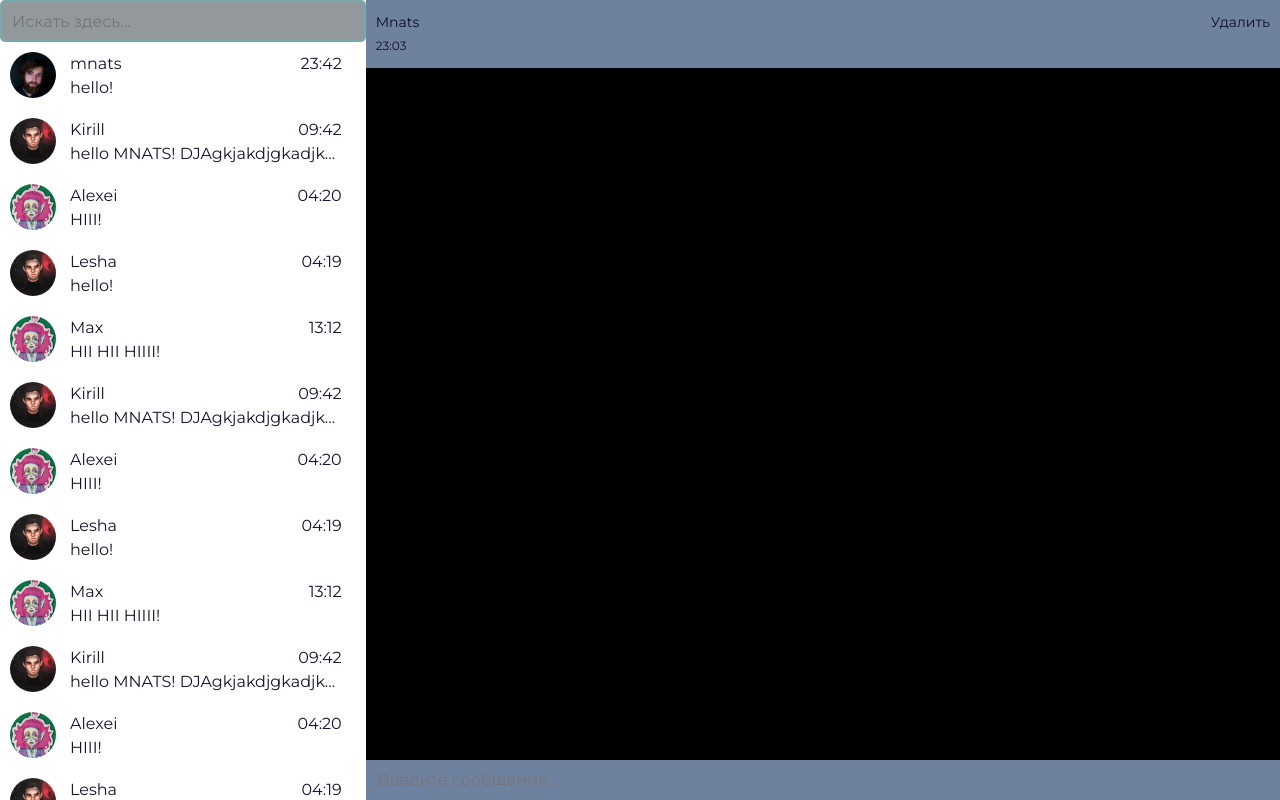
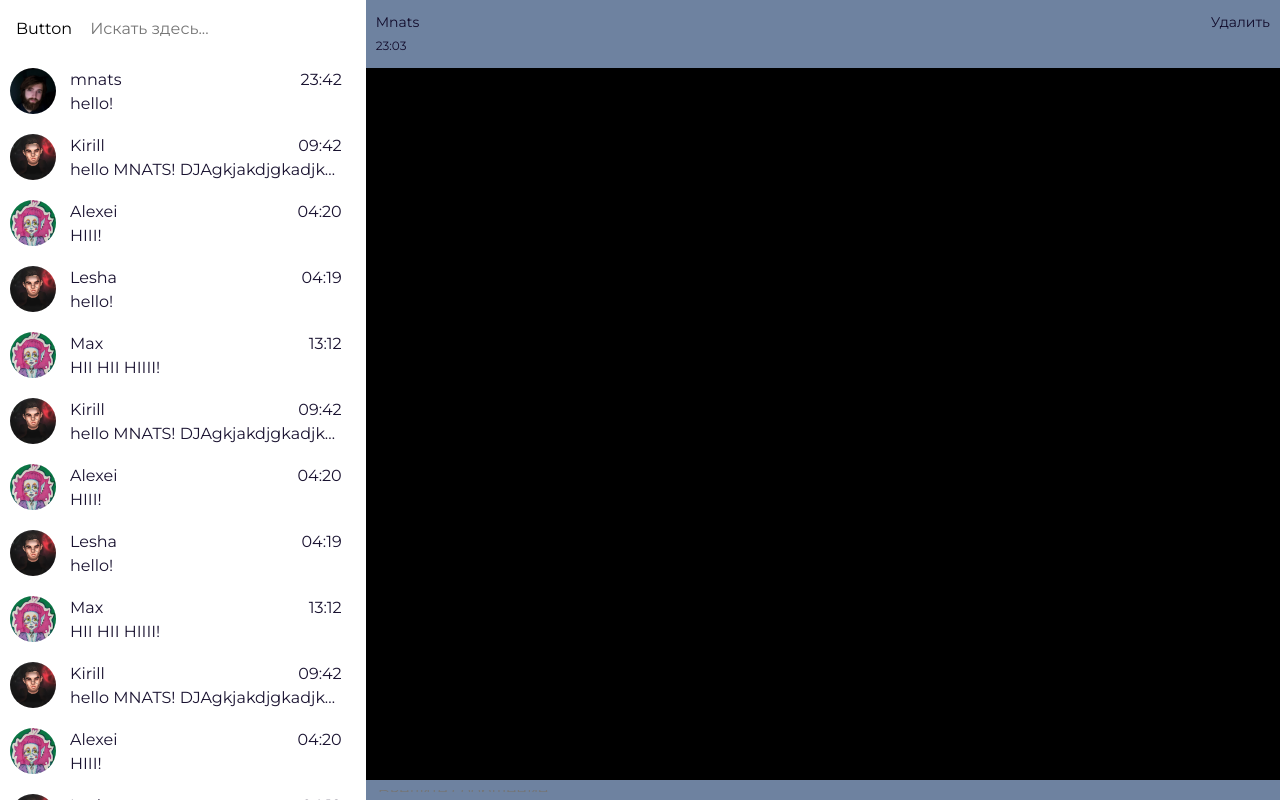
Before and after one commit to mnats725/mnatsakan-chat-ui, a React (Create React App) app: page / in a window 1280 px wide. Built offline with nearby package versions, Linux system fonts and the light colour scheme.

Commit message:
feat: user-list-item styles

```diff
--- a/src/components/chat-block/input-field/input-field.css
+++ b/src/components/chat-block/input-field/input-field.css
@@ -2,7 +2,7 @@
   position: absolute;
   bottom: 0;
   width: 100%;
-  height: 10;
+  height: 10px;
   display: flex;
   padding: 10px;
   background-color: #6e82a0;
--- a/src/components/user-list-block/user-list-block.css
+++ b/src/components/user-list-block/user-list-block.css
@@ -1,8 +1,30 @@
 .user-list-block {
   width: 40%;
-  overflow-y: auto; /* прокрутка по вертикали */
 }
 
 .user-list-block .user-list {
   width: 100%;
+  height: 100%;
+  overflow-y: auto;
 }
+
+.search-block {
+  display: flex;
+  width: 100%;
+  background-color: rgb(255, 255, 255);
+  padding: 10px 10px;
+}
+
+.search-block .search-input {
+  width: 100%;
+  border: 2px solid transparent;
+  color: rgb(0, 0, 0);
+  border-radius: 4px;
+  padding: 8px 10px;
+  transition: ease-out 0.2s;
+}
+
+.search-input:hover,
+.search-input:focus {
+  border: 2px solid #5ab9e6;
+}
--- a/src/components/user-list-block/user-list-block.tsx
+++ b/src/components/user-list-block/user-list-block.tsx
@@ -7,6 +7,9 @@ import './user-list-block.css';
 export const UserListBlock = (): JSX.Element => (
   <div className='user-list-block'>
     <div className='search-block'>
+      <button type='button' className='search-button'>
+        Button
+      </button>
       <input className='search-input' type='text' placeholder='Искать здесь...' />
     </div>
     <ul className='user-list'>
--- a/src/components/user-list-block/user-list-item/user-list-item.css
+++ b/src/components/user-list-block/user-list-item/user-list-item.css
@@ -1,7 +1,7 @@
 .user-list-item {
   display: flex;
   cursor: pointer;
-
+  transition: ease-out all 0.2s;
   height: 66px;
   width: 100%;
   padding: 10px;
--- a/src/index.css
+++ b/src/index.css
@@ -102,17 +102,18 @@ option {
 /* Скрол бар*/
 ::-webkit-scrollbar {
   width: 10px;
+  margin-right: 10px;
 }
 
 ::-webkit-scrollbar-track {
-  background: #d4d4d4;
+  background: transparent;
   box-shadow: 0 0 2px rgba(0, 0, 0, 0.2) inset;
 }
 
 ::-webkit-scrollbar-thumb {
-  background: #939393;
+  background: #c9c6c6;
   border-radius: 8px;
-  border: 3px solid #d4d4d4;
+  border: 2px solid #ffffff;
 }
 
 ::-webkit-scrollbar-thumb:hover {
--- a/src/pages/chat-page/chat-page.css
+++ b/src/pages/chat-page/chat-page.css
@@ -1,15 +1,5 @@
 .chat-page {
   display: flex;
   height: 100vh;
+  overflow: hidden;
 }
-
-.search-input {
-  width: 100%;
-  height: 42px;
-  padding-left: 10px;
-  border: 2px solid #7ba7ab;
-  border-radius: 5px;
-  outline: none;
-  background: rgb(146, 152, 155);
-  color: rgb(0, 0, 0);
-}
```
